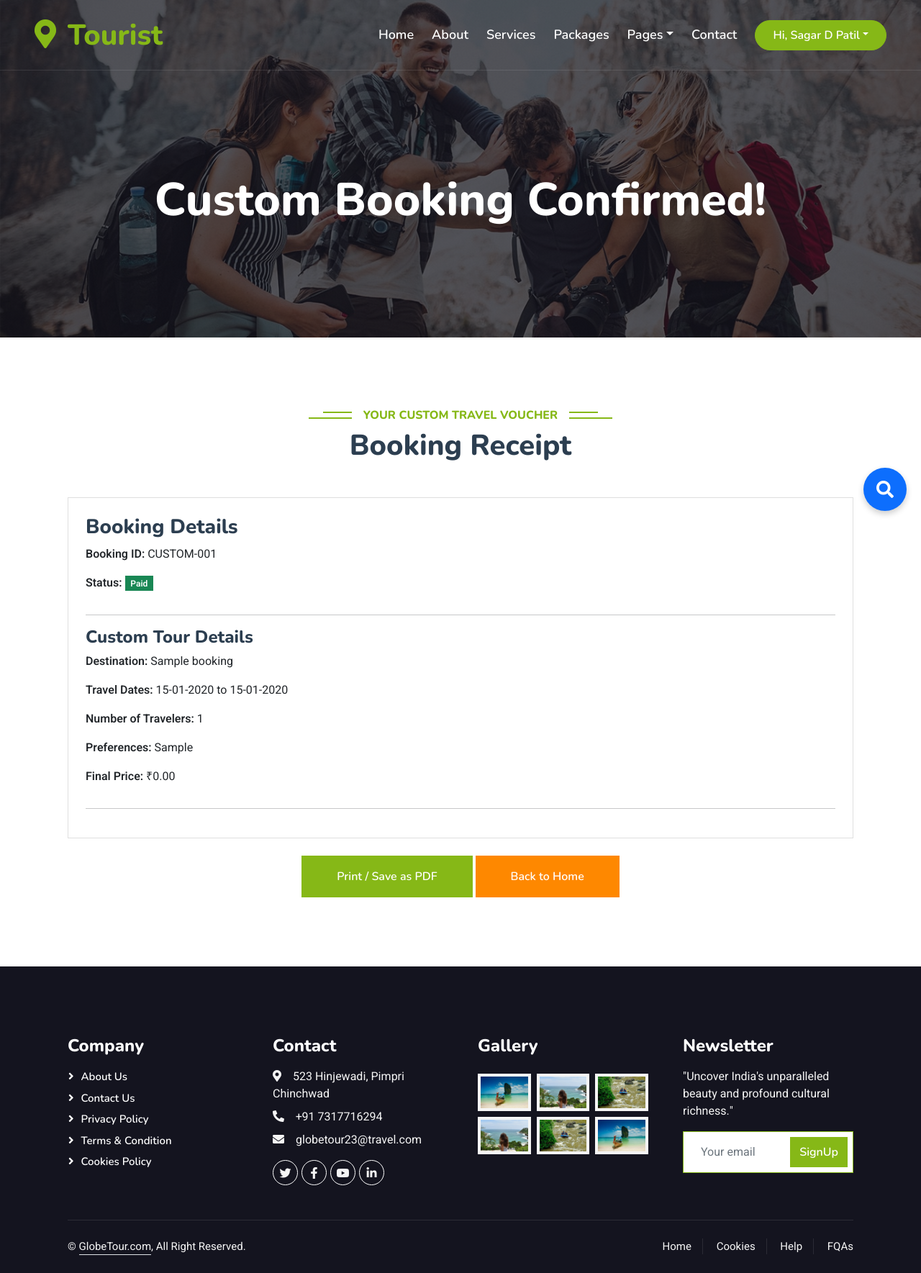
After one commit to Sagar231101/MCA-Project, a Flask app: page /custom-booking-confirmation/1 in a window 1280 px wide. The commit adds this page. Shown: the whole page at 72% size. Run offline with Flask 3, Linux system fonts and the light colour scheme; a user stored in the database is signed in; tables that the repository leaves empty or names only in its code hold one stand-in row (values such as "Sample post"); some libraries are stand-ins or nearby versions.

Commit message:
custom booking recipt option added

```diff
--- a/app.py
+++ b/app.py
@@ -716,20 +716,56 @@ def pay_custom_booking(booking_id):
 
     return render_template('pay_custom_booking.html', booking=booking)
 
+@app.route('/custom-booking-confirmation/<int:booking_id>')
+@login_required
+def custom_booking_confirmation(booking_id):
+    # Fetch the details for the specific custom booking
+    booking_details = fetch_one("""
+        SELECT * FROM custom_booking
+        WHERE id = %s AND user_id = %s
+    """, (booking_id, session['user_id']))
+
+    if not booking_details:
+        flash('Custom booking not found or you do not have permission to view it.', 'danger')
+        return redirect(url_for('my_bookings'))
+
+    # Note: The current database design does not store individual passenger names for custom bookings.
+    # We will display the total number of travelers from the booking itself.
+
+    return render_template('custom_booking_confirmation.html',
+                           booking=booking_details)
 
 
 @app.route('/custom-booking/confirm-payment/<int:booking_id>', methods=['POST'])
 @login_required
 def confirm_custom_payment(booking_id):
-    # In a real app, you would process payment here. We will just update the status.
-    sql = "UPDATE custom_booking SET status = 'Paid' WHERE id = %s AND user_id = %s"
-
-    if execute_query(sql, (booking_id, session['user_id'])):
+    # First, fetch the booking to get the budget and current price
+    booking = fetch_one("SELECT total_price, budget FROM custom_booking WHERE id = %s AND user_id = %s", (booking_id, session['user_id']))
+
+    if not booking:
+        flash('Booking not found.', 'danger')
+        return redirect(url_for('my_bookings'))
+
+    final_price = booking['total_price']
+
+    # If the admin did not set a price, calculate it from the user's budget
+    if not final_price or final_price == 0:
+        user_budget = parse_budget(booking['budget'])
+        if user_budget:
+            final_price = user_budget * 1.02 # Calculate price 2% higher than budget
+        else:
+            final_price = 0 # Default to 0 if no budget is found
+
+    # Now, update both the status and the final price in the database
+    sql = "UPDATE custom_booking SET status = 'Paid', total_price = %s WHERE id = %s AND user_id = %s"
+
+    if execute_query(sql, (final_price, booking_id, session['user_id'])):
         flash('Payment successful! Your custom tour is now fully booked.', 'success')
+        return redirect(url_for('custom_booking_confirmation', booking_id=booking_id))
     else:
         flash('There was an error confirming your payment.', 'danger')
-
-    return redirect(url_for('my_bookings'))
+        return redirect(url_for('my_bookings'))
+
 
 def parse_budget(budget_str):
     """
--- a/templates/contact.html
+++ b/templates/contact.html
@@ -95,7 +95,7 @@
                         </div>
                         <div class="ms-3">
                             <h5 class="text-primary">Mobile</h5>
-                            <p class="mb-0">+91 7317716292</p>
+                            <p class="mb-0">+91 7317716294</p>
                         </div>
                     </div>
                     <div class="d-flex align-items-center">
--- /dev/null
+++ b/templates/custom_booking_confirmation.html
@@ -0,0 +1,60 @@
+<!DOCTYPE html>
+<html lang="en">
+<head>
+    <title>Tourist - Custom Booking Confirmation</title>
+    {% include 'head.html' %}
+    <style>
+        @media print {
+            .no-print { display: none !important; }
+            body * { visibility: hidden; }
+            .printable-area, .printable-area * { visibility: visible; }
+            .printable-area { position: absolute; left: 0; top: 0; width: 100%; }
+        }
+    </style>
+</head>
+<body>
+    <div class="no-print">{% include 'navbar.html' %}</div>
+    <div class="container-fluid bg-primary py-5 mb-5 hero-header no-print">
+        <div class="container py-5">
+            <div class="row justify-content-center py-5">
+                <div class="col-lg-10 pt-lg-5 mt-lg-5 text-center">
+                    <h1 class="display-3 text-white animated slideInDown">Custom Booking Confirmed!</h1>
+                </div>
+            </div>
+        </div>
+    </div>
+
+    <div class="container-xxl py-5">
+        <div class="container printable-area">
+            <div class="text-center wow fadeInUp" data-wow-delay="0.1s">
+                <h6 class="section-title bg-white text-center text-primary px-3">Your Custom Travel Voucher</h6>
+                <h1 class="mb-5">Booking Receipt</h1>
+            </div>
+
+            <div class="card p-4">
+                <h3>Booking Details</h3>
+                <p><strong>Booking ID:</strong> CUSTOM-00{{ booking.id }}</p>
+                <p><strong>Status:</strong> <span class="badge bg-success">{{ booking.status }}</span></p>
+                <hr>
+
+                <h4>Custom Tour Details</h4>
+                <p><strong>Destination:</strong> {{ booking.destination_name }}</p>
+                <p><strong>Travel Dates:</strong> {{ booking.start_date.strftime('%d-%m-%Y') }} to {{ booking.end_date.strftime('%d-%m-%Y') }}</p>
+                <p><strong>Number of Travelers:</strong> {{ booking.num_travelers }}</p>
+                <p><strong>Preferences:</strong> {{ booking.preferences }}</p>
+
+                <!-- ✅ MODIFIED LINE: Added 'or 0' to handle cases where price is None -->
+                <p><strong>Final Price:</strong> ₹{{ "%.2f" | format(booking.total_price or 0) }}</p>
+                <hr>
+            </div>
+
+            <div class="text-center mt-4 no-print">
+                <button onclick="window.print()" class="btn btn-primary py-3 px-5">Print / Save as PDF</button>
+                <a href="{{ url_for('home') }}" class="btn btn-secondary py-3 px-5">Back to Home</a>
+            </div>
+        </div>
+    </div>
+    <div class="no-print">{% include 'footer.html' %}</div>
+    {% include 'script.html' %}
+</body>
+</html>
```
Also changed, not shown: templates/my_bookings.html (+5 -5 lines).
